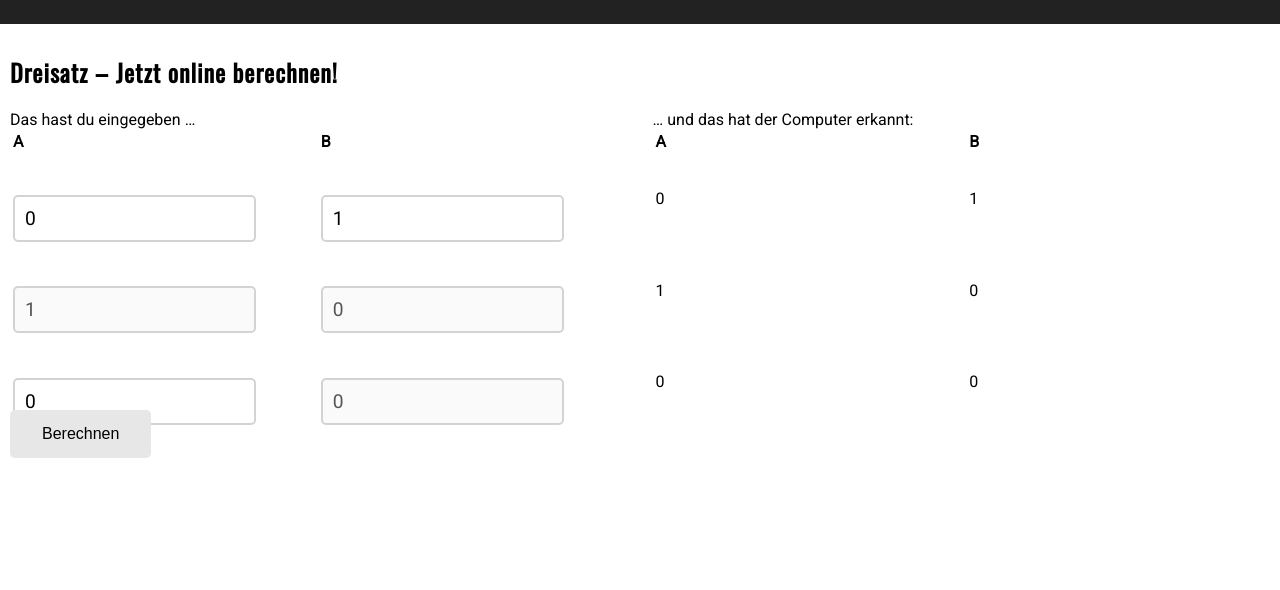
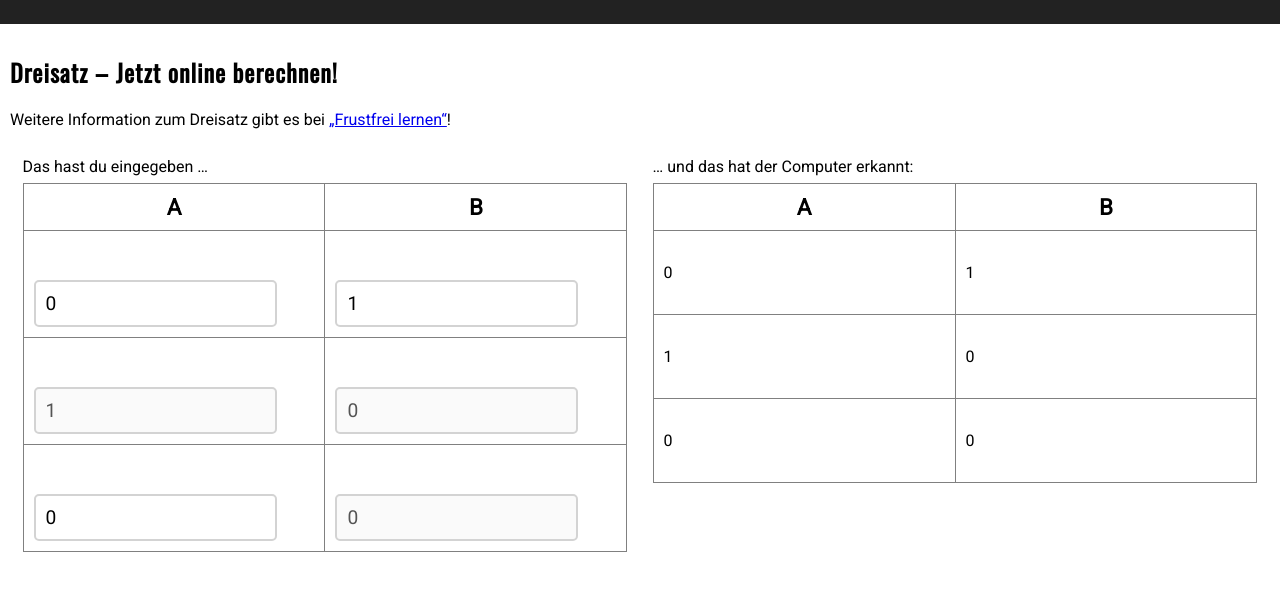
Before and after one commit to educationtools/mathtools, a React app: page / in a window 1280 px wide. Shown: the part 146-736 px from the top of the page. Built offline with nearby package versions, Linux system fonts and the light colour scheme.

Commit message:
Add working rule of three | Design rule of three table

```diff
--- a/src/components/App.js
+++ b/src/components/App.js
@@ -1,7 +1,6 @@
 import React, {Component} from 'react';
 import './App.css';
 import RuleOfThree from '../components/RuleOfThree.js';
-import Button from '../components/Button.js';
 
 class App extends Component {
     render() {
@@ -15,9 +14,12 @@ class App extends Component {
                 </header>
                 <main className="App-main">
                     <h2>Dreisatz – Jetzt online berechnen!</h2>
+                    <p>
+                        Weitere Information zum Dreisatz gibt es bei <a href={"https://www.frustfrei-lernen.de/mathematik/dreisatz-rechnen-proportional.html"}>
+                            „Frustfrei lernen“
+                        </a>!
+                    </p>
                     <RuleOfThree/>
-
-                    <Button title="Berechnen"/>
                 </main>
             </div>
         )
--- a/src/components/RuleOfThree.css
+++ b/src/components/RuleOfThree.css
@@ -12,11 +12,29 @@
 }
 
 .RuleOfThree-detected, .RuleOfThree-input {
-    width: 49%;
+    width: 48%;
     height: 300px;
+    margin: 1%;
 }
 
-table {
+.RuleOfThree table {
+    margin-top: 7px;
     width: 100%;
     height: 300px;
+    border-radius: 5px;
 }
+
+.RuleOfThree table, .RuleOfThree table th, .RuleOfThree table tr, .RuleOfThree table td {
+    border: 1px solid grey;
+    border-collapse: collapse;
+}
+
+.RuleOfThree table th, .RuleOfThree table td {
+    width: 50%;
+    padding: 10px;
+}
+
+.RuleOfThree table th {
+    text-align: center;
+    font-size: 1.4em;
+}
--- a/src/components/RuleOfThree.js
+++ b/src/components/RuleOfThree.js
@@ -48,6 +48,19 @@ class RuleOfThree extends Component {
         };
     }
 
+    calc = () => {
+        const in0 = this.state.fields[0][0].value;
+        const in1 = this.state.fields[0][1].value;
+        const mid1 = in1 / in0;
+        const out0 = this.state.fields[2][0].value;
+        const out1 = mid1 * out0;
+
+        const old = this.state;
+        old.fields[1][1].value = mid1;
+        old.fields[2][1].value = out1;
+        this.setState(old);
+    }
+
     _onDataChange = (data) => {
         console.log(data);
         const values = data.values;
@@ -72,31 +85,8 @@ class RuleOfThree extends Component {
             console.log(this.state.fields[data.index][i]);
         }
 
-
-        // CO
-        /*conValues[0] = Number.parseFloat(values[0]);
-        conValues[1] = Number.parseFloat(values[1]);
-
-        if (Number.isNaN(conValues[0])) {
-
-        } else {
-
-        }
-
-        switch (data.index) {
-            case 0:
-
-
-                break;
-            case 1:
-
-                break;
-            case 2:
-
-                break;
-            default:
-                console.log("Wrong data input detected.")
-        }*/
+        // Do calculation
+        this.calc();
     }
 
 
@@ -119,11 +109,17 @@ class RuleOfThree extends Component {
                                             if (field.validationError) {
                                                 validationErrorMessage = "Bitte geben Sie eine gültige Zahl ein.";
                                             }
-                                            return {
+
+                                            // Return object
+                                            let retObj = {
                                                 defaultValue: this.state.fields[idx][idx2].value.toString(),
                                                 disabled: field.disabled,
                                                 validationErrorMessage: validationErrorMessage
+                                            };
+                                            if (field.disabled) {
+                                                retObj.value = field.value;
                                             }
+                                            return retObj;
                                         })}
                                         onDataChange={this._onDataChange}
                                         index={idx}/>;
@@ -158,4 +154,12 @@ class RuleOfThree extends Component {
     }
 }
 
+RuleOfThree.defaultProps = {
+
+};
+
+RuleOfThree.propTypes = {
+
+};
+
 export default RuleOfThree;
```
